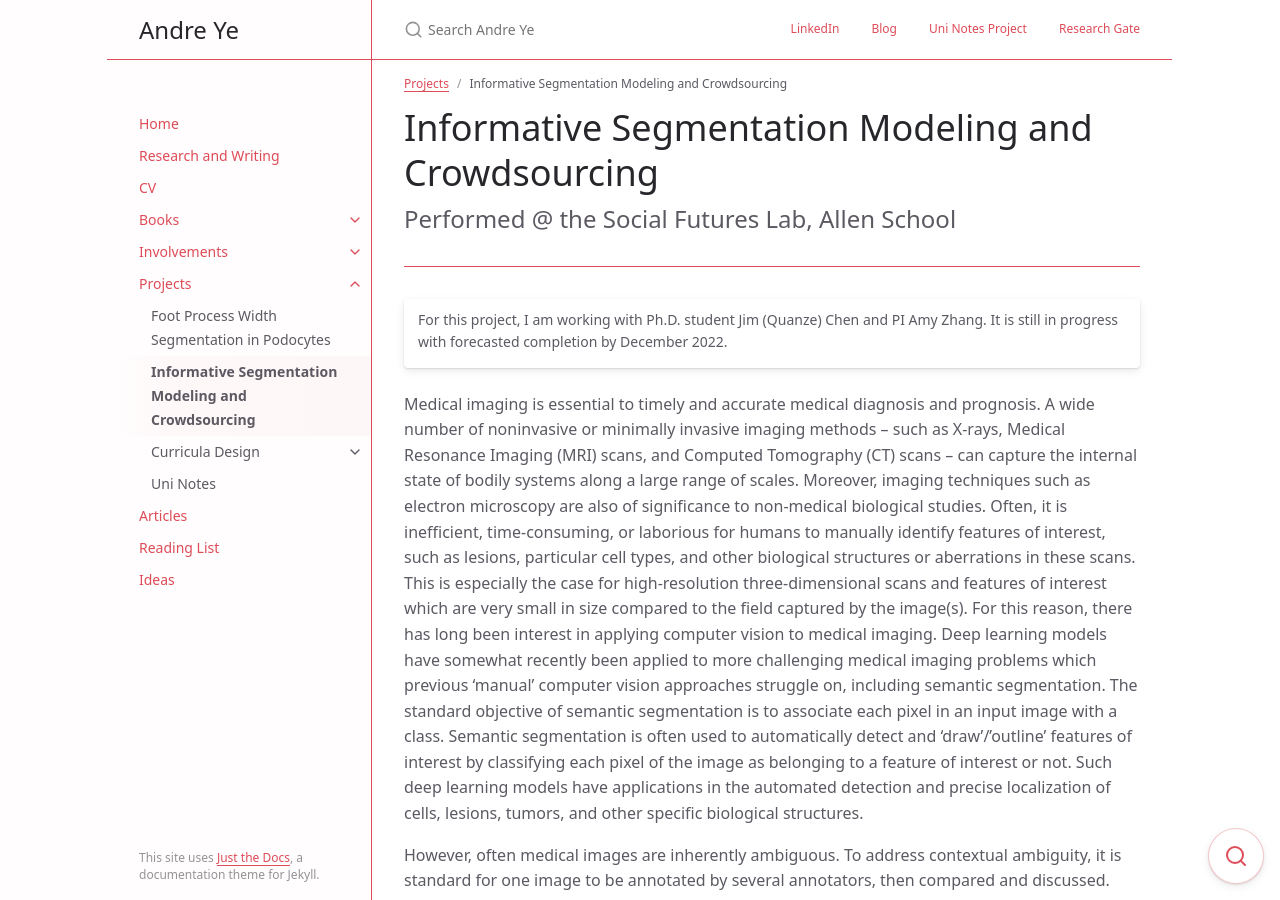
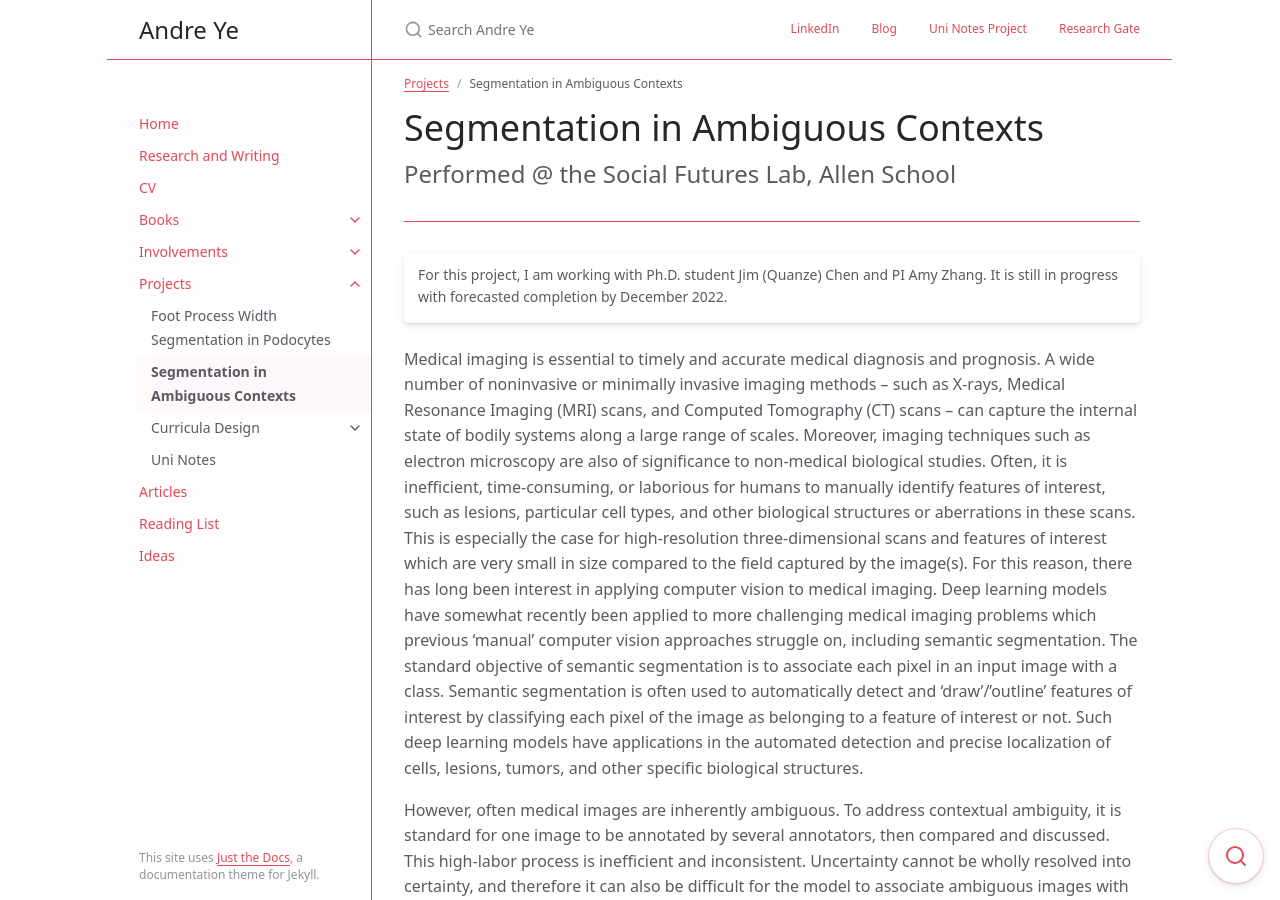
Before and after one commit to andre-ye/andre-ye.github.io-retired, a Jekyll site: the page built from docs/projects/segmentation-goldilocks.md, in a window 1280 px wide and 900 px high. Built offline with Jekyll 4.4.1, drawn with Linux system fonts in a browser that asks for light colours; nearby versions of some CDN libraries.

Commit message:
Update segmentation-goldilocks.md

```diff
--- a/docs/projects/segmentation-goldilocks.md
+++ b/docs/projects/segmentation-goldilocks.md
@@ -1,12 +1,12 @@
 ---
 layout: default
-title: Informative Segmentation Modeling and Crowdsourcing
+title: Segmentation in Ambiguous Contexts
 parent: Projects
 nav_order: 2
 has_children: false
 ---
 
-# Informative Segmentation Modeling and Crowdsourcing
+# Segmentation in Ambiguous Contexts
 
 Performed @ the Social Futures Lab, Allen School
 {: .fs-6 .fw-300 }
```
